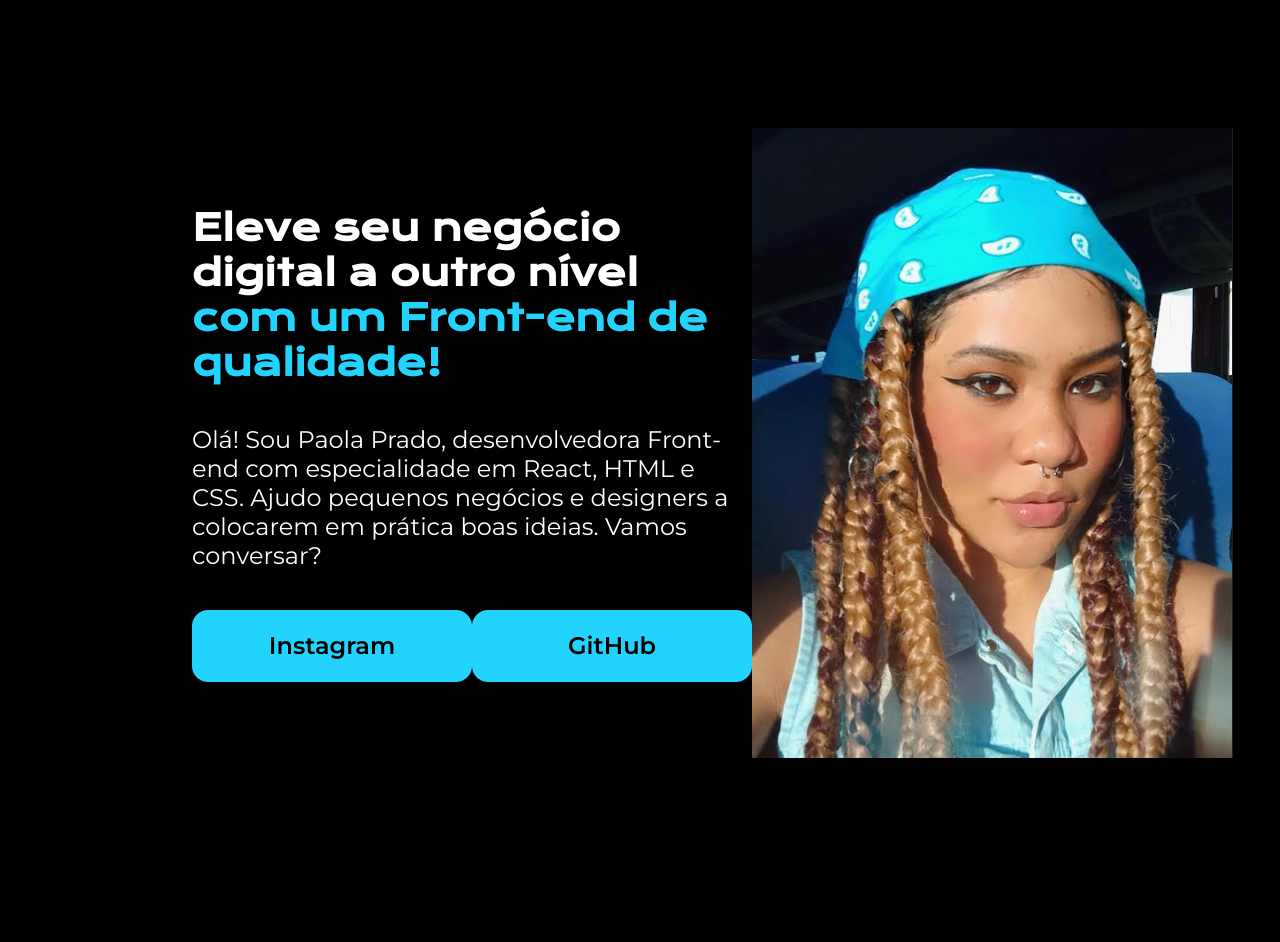
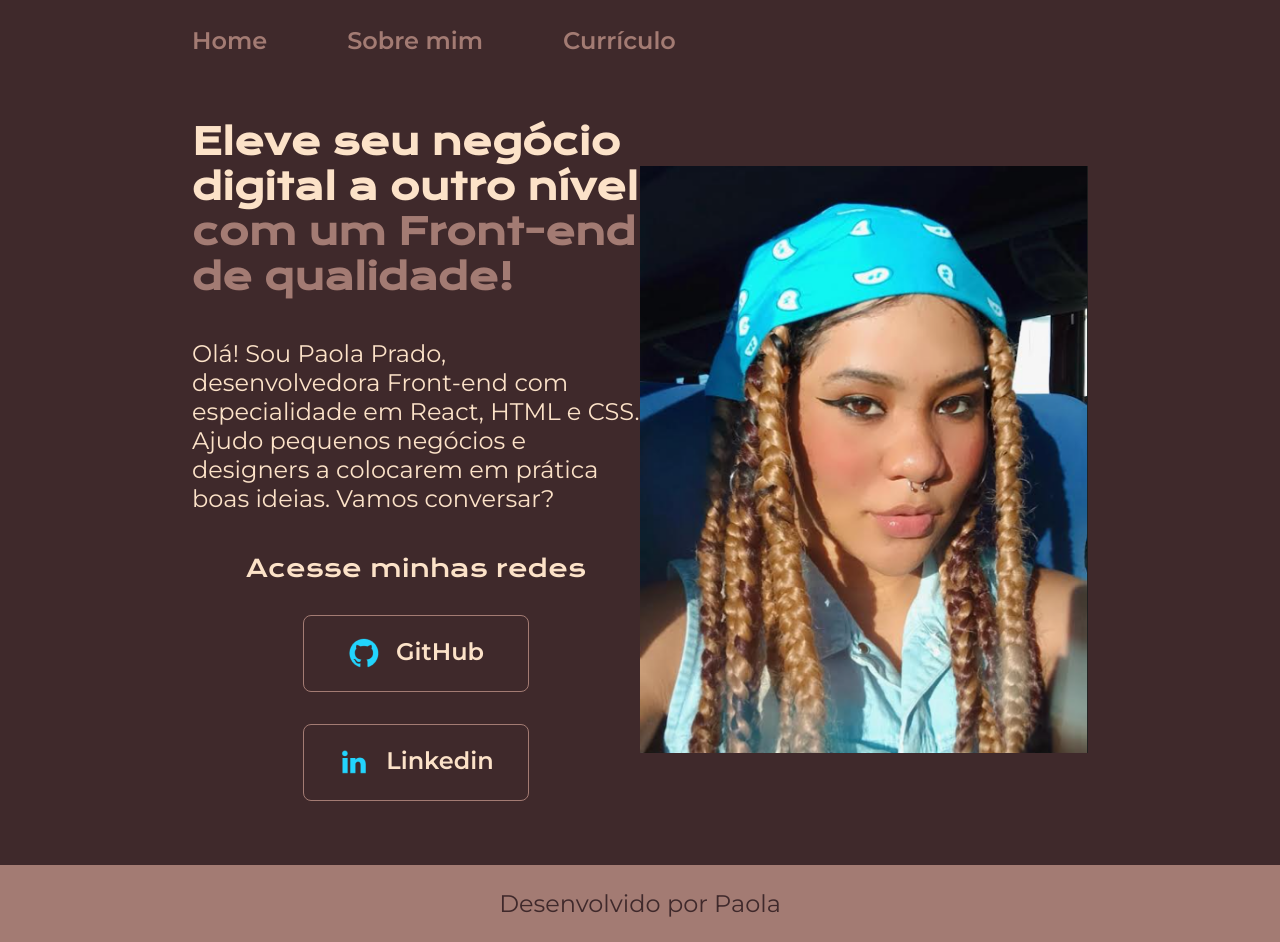
Before and after one commit to paola-prado/Portfolio-Alura, a plain HTML site: page index.html in a window 1280 px wide. Before the commit the page ends 800 px from the top, so only its background shows below. Drawn offline with nearby package versions, Linux system fonts and the light colour scheme.

Commit message:
atualizacao

```diff
--- a/css/style.css
+++ b/css/style.css
@@ -1,4 +1,14 @@
 @import url('https://fonts.googleapis.com/css2?family=Krona+One&family=Montserrat:ital,wght@0,100..900;1,100..900&display=swap');
+
+:root{
+    --cor-primaria: #3F292B;
+    --cor-secundaria: #FCE2C8;
+    --cor-terciaria: #A37B73;
+    --cor-hover: #D34F73;
+
+    --fonte-principal: "Krona One", sans-serif;
+    --fonte-secundaria: "Montserrat", sans-serif;
+}
 
 *{
     margin: 0;
@@ -6,55 +16,101 @@
 }
 
 body{
-    height: 70vh;
     box-sizing: border-box;
-    background-color: #000;
-    color: #fff;
+    background-color: var(--cor-primaria);
+    color: var(--cor-secundaria);
 }
 
-.titulo-destaque{
-    color: #22D4FD;
+.cabecalho{
+    padding: 2% 0 0 15%;
+}
+
+.cabecalho__menu{
+    display: flex;
+    gap: 80px;
+}
+
+.cabecalho__menu__link{
+    font-family: var(--fonte-secundaria);
+    font-size: 1.5rem;
+    font-weight: 600;
+    color: var(--cor-terciaria);
+    text-decoration: none;
 }
 
 .apresentacao{
-    margin: 10% 15%;
+    margin: 5% 15%;
     display: flex;
     align-items: center;
     justify-content: space-between;
 }
 
 .apresentacao__conteudo{
-    width: 615px;
+    width: 50%;
     display: flex;
     flex-direction: column;
     gap: 40px;
 }
 
 .apresentacao__conteudo__titulo{
-    font-size: 36px;
-    font-family: "Krona One", sans-serif;
+    font-size: 2.25rem;
+    font-family: var(--fonte-principal);
+}
+
+.titulo-destaque{
+    color: var(--cor-terciaria);
 }
 
 .apresentacao__conteudo__texto{
-    font-size: 24px;
-    font-family: "Montserrat", sans-serif;
+    font-size: 1.5rem;
+    font-family: var(--fonte-secundaria);
 }
 
 .apresentacao__links{
     display: flex;
+    flex-direction: column;
     justify-content: space-between;
+    gap: 32px;
+    align-items: center;
 }
 
-.apresentacao__links__link{
-    background-color: #22D4FD;
-    width: 280px;
+.apresentacao__links__subtitulo{
+    font-family: var(--fonte-principal);
+    font-weight: 400;
+    font-size: 1.5rem;
+}
+
+.apresentacao__links__navegacao{
+    display: flex;
+    justify-content: center;
+    gap: 16px;
+    border: 1px solid var(--cor-terciaria);
+    width: 50%;
     text-align: center;
-    border-radius: 16px;
-    font-size: 24px;
+    border-radius: 8px;
+    font-size: 1.5rem;
     font-weight: 600;
     padding: 21.5px 0;
     text-decoration: none;
-    color: #000;
-    font-family: "Montserrat", sans-serif;
+    color: var(--cor-secundaria);
+    font-family: var(--fonte-secundaria);
+}
 
+.apresentacao__links__navegacao:hover{
+    cursor: pointer;
+    background-color:var(--cor-hover);
+    scale: 1.1;
 }
+
+.apresentacao__imagem{
+    width: 50%;
+}
+
+.rodape{
+    padding: 24px;
+    color: var(--cor-primaria);
+    background-color: var(--cor-terciaria);
+    text-align: center;
+    font-family: var(--fonte-secundaria);
+    font-size: 1.5rem;
+}
--- a/index.html
+++ b/index.html
@@ -8,18 +8,31 @@
     <title>Portfolio</title>
 </head>
 <body>
-    <header></header>
+    <header class="cabecalho">
+        <nav class="cabecalho__menu">
+            <a href="" class="cabecalho__menu__link">Home</a>
+            <a href="about.html" class="cabecalho__menu__link" target="_blank">Sobre mim</a>
+            <a href="curriculo.html" class="cabecalho__menu__link">Currículo</a>
+        </nav>
+    </header>
     <main class="apresentacao">
         <section class="apresentacao__conteudo">
             <h1 class="apresentacao__conteudo__titulo">Eleve seu negócio digital a outro nível <strong class="titulo-destaque">com um Front-end de qualidade!</strong></h1>
             <p class="apresentacao__conteudo__texto">Olá! Sou Paola Prado, desenvolvedora Front-end com especialidade em React, HTML e CSS. Ajudo pequenos negócios e designers a colocarem em prática boas ideias. Vamos conversar?</p>
             <div class="apresentacao__links">
-                <a class="apresentacao__links__link" href="https://www.instagram.com/wavesofcloud._/">Instagram</a>
-                <a class="apresentacao__links__link" href="https://github.com/paola-prado">GitHub</a>
+                <h2 class="apresentacao__links__subtitulo">Acesse minhas redes</h2>
+                <a class="apresentacao__links__navegacao" href="https://github.com/paola-prado" target="_blank">
+                <img src="img/Logo Github.png" alt="">GitHub
+                </a>
+                <a class="apresentacao__links__navegacao" href="https://github.com/paola-prado" target="_blank">
+                <img src="img/logo-linkedin.png" alt="">Linkedin
+                </a>
             </div>
         </section>
-        <img src="img/foto.png" alt="Foto da Paola Prado">
+        <img class="apresentacao__imagem" src="img/foto.png" alt="Foto da Paola Prado">
     </main>
-    <footer></footer>
+    <footer class="rodape">
+        Desenvolvido por Paola
+    </footer>
 </body>
 </html>
```
Also changed, not shown: about.html (added, +29 -0 lines), curriculo.html (added, +41 -0 lines), img/Logo Github.png (added), img/logo-linkedin.png (added).
